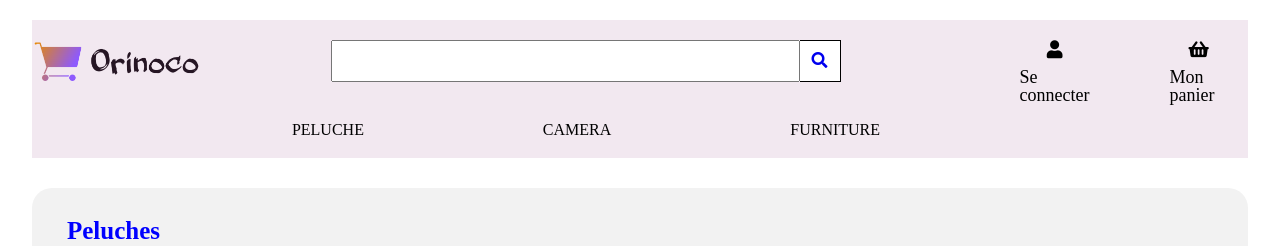
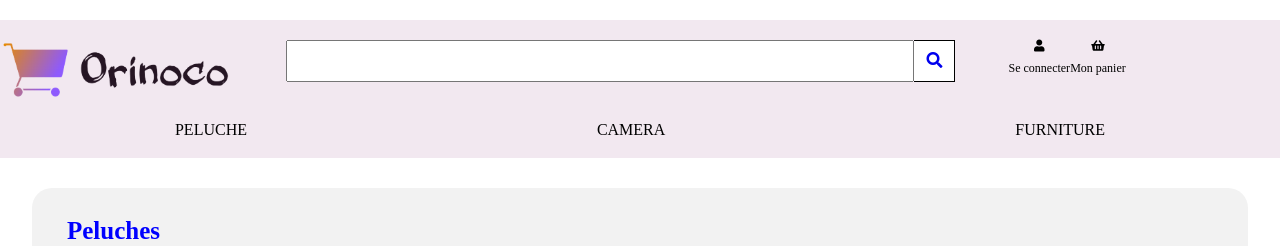
Before and after one commit to weijiangyang/orinoco, a plain HTML site: page MVP/index.html in a window 1280 px wide. Shown: the top 246 px of the page. Drawn offline with Linux system fonts and the light colour scheme; no server answers.

Commit message:
--- Auto-Git Commit ---

```diff
--- a/MVP/index.html
+++ b/MVP/index.html
@@ -12,24 +12,15 @@
 </head>
 <body>
   <header>
+    <div class="container-upper">
       <div class="image-logo">
         <img src="./logo.png" alt="" class="logo">
       </div>
-    <div class="catalogue">
-
       <div class="recherche">
         <input type="text" class="chercher">
         <a href="#" class='btnRecherche'><i class="fas fa-search"></i></a>
       </div>
-
-      <ul class='catalogue'>
-        <li>PELUCHE</li>
-        <li>CAMERA</li>
-        <li>FURNITURE</li>
-      </ul>
-
-    </div>
-
+      <div class="client-inf">
         <div id="contact">
           <i class='fa fa-user'></i>
           <p >Se connecter</p>
@@ -39,6 +30,16 @@
           <i class='fas fa-shopping-basket'></i>
           <p>Mon panier</p>
         </div>
+      </div>
+
+    </div>
+    <ul class='catalogue'>
+      <li>PELUCHE</li>
+      <li>CAMERA</li>
+      <li>FURNITURE</li>
+    </ul>
+
+
 
   </header>
   <main>
--- a/MVP/style.css
+++ b/MVP/style.css
@@ -1,20 +1,32 @@
 header{
-    width: 95%;
+    width: 100%;
     margin:auto;
     margin-top:20px;
     margin-bottom:30px;
-    /* height:160px; */
+
     background-color:#F2E8F0;
     padding-top:20px;
     padding-bottom: 20px;
     display:flex;
-    justify-content: space-between;
+    flex-direction: column;
 
+
+}
+
+div.container-upper{
+    display:flex;
+    justify-content: space-around;
+    width: 100%;
+}
+
+div.client-inf{
+    display:flex;
+    width: 35%;
 }
 input.chercher{
     margin-left:0;
     height:36px;
-    width: 60%;
+    width: 80%;
     margin-bottom:20px
 
 
@@ -53,17 +65,15 @@ div.catalogue{
 }
 div.image-logo{
 
-    width:20%;
+    width:30%;
 }
 div.image-logo img.logo{
     object-fit: cover;
     width: 100%;
 }
 div#panier {
-    margin-left:20px;
-    margin-right:20px;
-    margin-left:50px;
-    font-size:18px;
+
+    font-size:12px;
 
 
 }
@@ -74,10 +84,8 @@ div#panier i{
 }
 
 div#contact {
-    margin-left:30px;
-    margin-right:30px;
-    margin-left:50px;
-    font-size:18px;
+
+    font-size:12px;
 
 
 }
@@ -159,6 +167,7 @@ div.first-furniture p#firstdesp,div.second-furniture p#seconddesp,div.third-furn
     margin:auto;
     text-align: justify;
     font-weight: 100;
+    color:grey;
 }
 
 div.first-peluche p#firstprice,div.second-peluche p#secondprice,div.third-peluche p#thirdprice,div.forth-peluche p#forthprice,div.fifth-peluche p#fifthprice,
```
Lines whose indentation alone changed are shown as unchanged.
